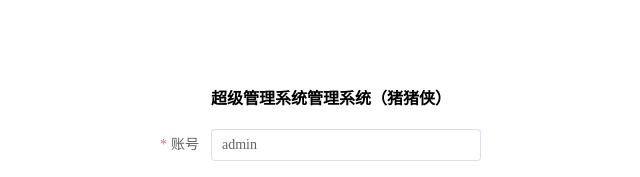
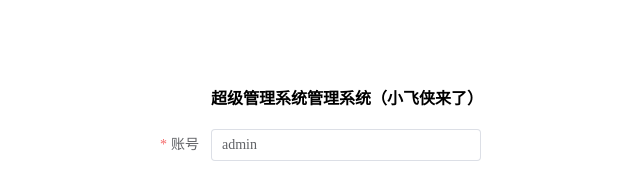
Before and after one commit to lzh-kf/manual-project, a Vue app: page /#/login in a window 1280 px wide. Shown: the part 226-403 px from the top of the page, without its empty margins (334-974 px from the left). Built offline with nearby package versions, Linux system fonts and the light colour scheme.

Commit message:
feat:测试版本更新功能

```diff
--- a/project.json
+++ b/project.json
@@ -1,4 +1,4 @@
 {
     "name":"manual-project",
-    "version":2
+    "version":3
     }
--- a/src/views/login/index.vue
+++ b/src/views/login/index.vue
@@ -1,7 +1,7 @@
 <template>
     <div class="login">
         <div class="container">
-            <h4>超级管理系统管理系统（猪猪侠）</h4>
+            <h4>超级管理系统管理系统（小飞侠来了）</h4>
             <el-form ref="ruleFormRef" :model="formData" :rules="rules" label-width="80px">
                 <el-form-item label="账号" prop="account">
                     <el-input v-model="formData.account" />
```
Also changed, not shown: 36 other files (tests, documents, lock files or other folders).
